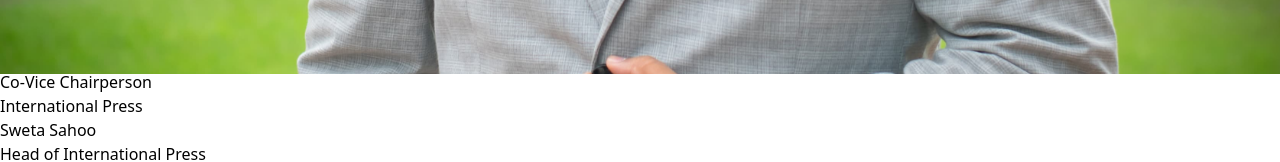
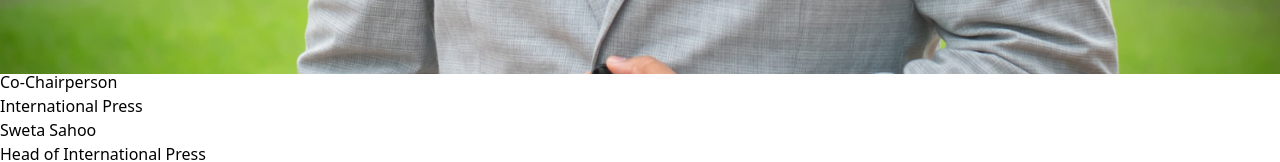
Before and after one commit to stutisinha1976/Rotary_MUNFinal, a Next.js app: page /ebmembers in a window 1280 px wide. Shown: the part 726-888 px from the top of the page. Built offline with nearby package versions, Linux system fonts and the light colour scheme.

Commit message:
correct designation for Aparna Ishweri from Co-Vice Chairperson to Co-Chairperson

```diff
--- a/src/components/ebmembers/content.tsx
+++ b/src/components/ebmembers/content.tsx
@@ -65,7 +65,7 @@ const unga = [{
   },
   {
     name: "Aparna Ishweri ",
-    designation: "Co-Vice Chairperson",
+    designation: "Co-Chairperson",
     image: "/aparnawha.jpg",
     social: "",
   },
```
